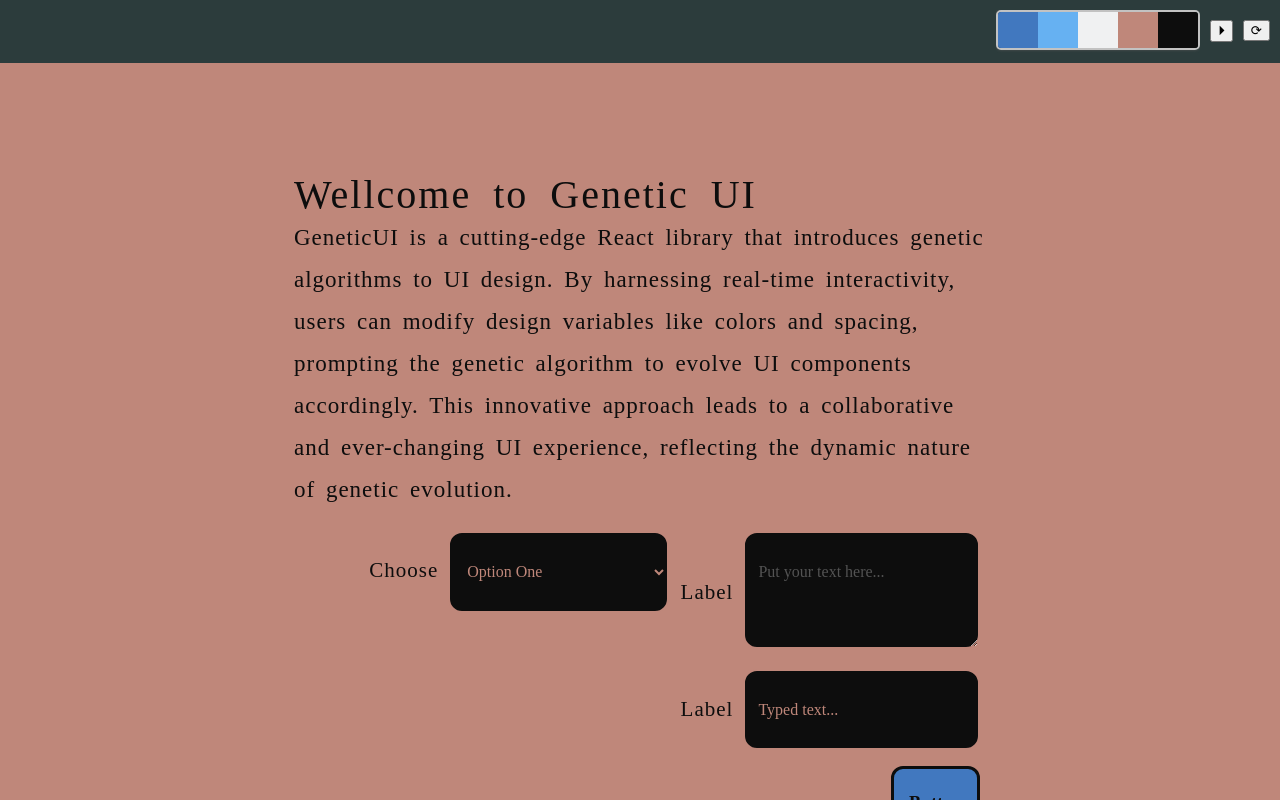
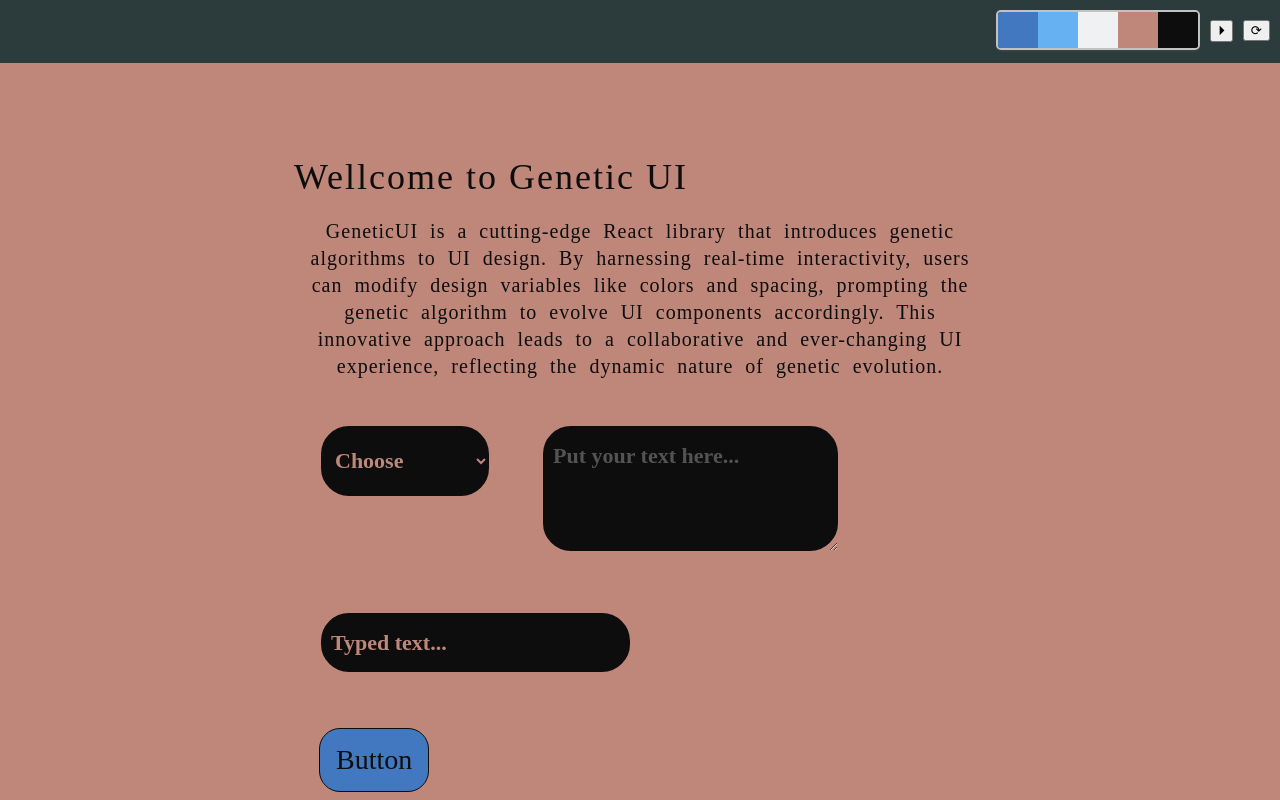
Before and after one commit to geanjunior/genui, a React (Vite) app: page / in a window 1280 px wide. Built offline with nearby package versions, Linux system fonts and the light colour scheme.

Commit message:
Creating GenSectionAlignment componen

```diff
--- a/src/App.tsx
+++ b/src/App.tsx
@@ -1,5 +1,5 @@
 import { useCallback, useEffect, useMemo, useState } from "react";
-import { DnaSequence, GenButton, GenHeader, GenLayout, GenParagraph, GenSection, GenSelectInput, GenSelectInputElement, GenSelectOption, GenTextInput, GenTextInputElement, UIColorPalette, generateRandomIndividual, useDesignSystemDna } from "./genetic";
+import { DnaSequence, GenButton, GenHeader, GenLayout, GenParagraph, GenSection, GenSectionAlignment, GenSelectInput, GenSelectInputElement, GenSelectOption, GenTextInput, GenTextInputElement, UIColorPalette, generateRandomIndividual, useDesignSystemDna } from "./genetic";
 
 import "./App.css"
 
@@ -89,9 +89,9 @@
               value={'Typed text...'}
               onChange={(evt: React.ChangeEvent<GenTextInputElement>) => { console.log(evt.target.value); }} />
           </GenSection>
-          <GenSection>
+          <GenSectionAlignment>
             <GenButton onClick={() => setTimeout(() => alert("Button was clicked!"), 0)}>Button</GenButton>
-          </GenSection>
+          </GenSectionAlignment>
         </GenLayout>
       </section>
     </>
--- a/src/genetic/components/index.ts
+++ b/src/genetic/components/index.ts
@@ -1,5 +1,6 @@
 export * from "./color-palette";
 export * from "./layout";
+export * from "./section-alignment";
 export * from "./section";
 export * from "./header";
 export * from "./paragraph";
--- /dev/null
+++ b/src/genetic/components/section-alignment.tsx
@@ -0,0 +1,36 @@
+import { useEffect, useState } from "react";
+import { GenSectionAlignmentPhenotype, DnaSequence, useDesignSystemDna, GenSectionAlignmentStylePhenotype } from "../../genetic";
+import React from "react";
+
+
+interface GenSectionAlignmentProps extends React.DetailedHTMLProps<React.HTMLAttributes<HTMLElement>, HTMLElement> {
+
+}
+
+const GenSectionAlignment = ({ children, style, ...props }: GenSectionAlignmentProps) => {
+  const [designSystemDna] = useDesignSystemDna();
+  const [stylePhen, setStylePhen] = useState<React.CSSProperties | GenSectionAlignmentStylePhenotype>();
+  const [childStyle, setChildStyle] = useState<React.CSSProperties>();
+
+  useEffect(() => {
+    if (designSystemDna) {
+      const sectionPhenotype = designSystemDna.phenotypes[DnaSequence.Section] as GenSectionAlignmentPhenotype;
+      const childStyle = { display: 'inline-block', verticalAlign: 'text-top' };
+
+      setStylePhen({ ...sectionPhenotype.section, ...style });
+      setChildStyle({ ...sectionPhenotype.child, ...childStyle });
+    }
+  }, [style, designSystemDna]);
+
+  return <section style={{ padding: 0 }} {...props}>
+    {<div style={{ ...stylePhen }}>
+      {React.Children.map(children, child => <div style={childStyle}>{child}</div>)}
+    </div>}
+  </section>
+}
+
+export { GenSectionAlignment };
+
+export type {
+  GenSectionAlignmentProps
+}
--- a/src/genetic/components/section.tsx
+++ b/src/genetic/components/section.tsx
@@ -1,5 +1,5 @@
 import { useEffect, useState } from "react";
-import { GenSectionPhenotype, DnaSequence, useDesignSystemDna, GenSectionStylePhenotype } from "../../genetic";
+import { GenSectionPhenotype, DnaSequence, useDesignSystemDna, GenSectionStylePhenotype, GenSectionAlignment } from "../../genetic";
 import React from "react";
 
 
@@ -32,7 +32,7 @@
 
       setVariation(sectionPhenotype.variation);
       setColumns(sectionPhenotype.columns);
-      setStylePhen({ ...sectionPhenotype.row, ...sectionStyle, ...style });
+      setStylePhen({ ...sectionPhenotype.section, ...sectionStyle, ...style });
       setChildStyle({ ...sectionPhenotype.child, ...childStyle });
     }
   }, [style, designSystemDna]);
@@ -53,9 +53,7 @@
             return rows;
           })()
         default:
-          return <div style={{ ...stylePhen }}>
-            {React.Children.map(children, child => <div style={childStyle}>{child}</div>)}
-          </div>;
+          return <GenSectionAlignment {...props}>{children}</GenSectionAlignment>;
       }
     })()}
   </section>
--- a/src/genetic/dna.ts
+++ b/src/genetic/dna.ts
@@ -7,6 +7,7 @@
   parseToLabelPhenotype,
   parseToLayoutPhenotype,
   parseToParagraphPhenotype,
+  parseToSectionAlignmentPhenotype,
   parseToSectionPhenotype,
   parseToSelectInputPhenotype,
   parseToTextInputPhenotype,
@@ -28,6 +29,7 @@
     map[DnaSequence.ColorPalette] = parseToColorPalettePhenotype(genotypes);
     map[DnaSequence.Typography] = parseToTypographyPhenotype(genotypes);
     map[DnaSequence.Layout] = parseToLayoutPhenotype(genotypes, map);
+    map[DnaSequence.SectionAlignment] = parseToSectionAlignmentPhenotype(genotypes);
     map[DnaSequence.Section] = parseToSectionPhenotype(genotypes);
     map[DnaSequence.Header] = parseToHeaderPhenotype(genotypes, map);
     map[DnaSequence.Paragraph] = parseToParagraphPhenotype(genotypes, map);
--- a/src/genetic/genotype-schemas/index.ts
+++ b/src/genetic/genotype-schemas/index.ts
@@ -1,6 +1,7 @@
 export * from "./color-palette";
 export * from "./typography";
 export * from "./layout";
+export * from "./section-alignment";
 export * from "./section";
 export * from "./header";
 export * from "./paragraph";
--- /dev/null
+++ b/src/genetic/genotype-schemas/section-alignment.ts
@@ -0,0 +1,16 @@
+import { Searchspace, textAlignPhenotype } from "..";
+
+const mountSectionAlignmentSchema = () => [
+  /* session */
+  {
+    type: Searchspace.Values,
+    values: textAlignPhenotype.map((_, i) => i)
+  }, //text-align
+
+  /* child */
+  { type: Searchspace.Range, from: 5, to: 30 }, //padding
+];
+
+export {
+  mountSectionAlignmentSchema
+}
--- a/src/genetic/genotypes/generators.ts
+++ b/src/genetic/genotypes/generators.ts
@@ -18,13 +18,15 @@
   mountLabelGenotypeSchema,
   mountSelectInputGenotypeSchema,
   mountInputGenotypeSchema,
-  mountSectionSchema
+  mountSectionSchema,
+  mountSectionAlignmentSchema
 } from "..";
 
 enum DnaSequence {
   ColorPalette,
   Typography,
   Layout,
+  SectionAlignment,
   Section,
   Header,
   Paragraph,
@@ -40,6 +42,7 @@
   map[DnaSequence.ColorPalette] = mountColorPaletteSchema();
   map[DnaSequence.Typography] = mountTypographyGenotypeSchema();
   map[DnaSequence.Layout] = mountLayoutSchema();
+  map[DnaSequence.SectionAlignment] = mountSectionAlignmentSchema();
   map[DnaSequence.Section] = mountSectionSchema();
   map[DnaSequence.Header] = mountHeaderGenotypeSchema();
   map[DnaSequence.Paragraph] = mountParagraphGenotypeSchema();
--- a/src/genetic/phenotypes/index.ts
+++ b/src/genetic/phenotypes/index.ts
@@ -2,6 +2,7 @@
 export * from "./colors";
 export * from "./typography";
 export * from "./layout";
+export * from "./section-alignment";
 export * from "./section";
 export * from "./header";
 export * from "./paragraph";
--- /dev/null
+++ b/src/genetic/phenotypes/section-alignment.ts
@@ -0,0 +1,43 @@
+import { DnaSequence, Phenotype, textAlignPhenotype } from "..";
+import type { Property } from 'csstype';
+
+interface GenSectionAlignmentStylePhenotype {
+  textAlign?: Property.TextAlign
+}
+interface GenSectionAlignmentChildStylePhenotype {
+  paddign?: string
+}
+
+interface GenSectionAlignmentPhenotype extends Phenotype {
+  section: GenSectionAlignmentStylePhenotype;
+  child: GenSectionAlignmentChildStylePhenotype;
+}
+
+
+const parseToSectionAlignmentPhenotype = (
+  genotypes: number[][]
+): GenSectionAlignmentPhenotype => {
+
+  const sectionGens = genotypes[DnaSequence.SectionAlignment];
+
+  let i = 0;
+  return {
+    section: {
+      textAlign: textAlignPhenotype[sectionGens[i++]],
+    } as GenSectionAlignmentStylePhenotype,
+
+    child: {
+      padding: `${sectionGens[i++]}px`,
+    } as GenSectionAlignmentChildStylePhenotype
+  } as GenSectionAlignmentPhenotype;
+}
+
+export type {
+  GenSectionAlignmentStylePhenotype,
+  GenSectionAlignmentChildStylePhenotype,
+  GenSectionAlignmentPhenotype
+}
+
+export {
+  parseToSectionAlignmentPhenotype
+}
--- a/src/genetic/phenotypes/section.ts
+++ b/src/genetic/phenotypes/section.ts
@@ -1,26 +1,22 @@
-import { DnaSequence, Phenotype, textAlignPhenotype } from "..";
+import { DnaSequence, GenSectionAlignmentPhenotype, GenSectionAlignmentStylePhenotype, textAlignPhenotype } from "..";
 import type { Property } from 'csstype';
 
 const flexDirectionPhenotype = ['row', 'row-reverse', 'column', 'column-reverse'];
 const alignItemsPhenotype = ['flex-start', 'flex-end', 'center', 'stretch'];
 
-interface GenSectionStylePhenotype {
-  textAlign?: Property.TextAlign,
+interface GenSectionStylePhenotype extends GenSectionAlignmentStylePhenotype {
   flexDirection?: Property.FlexDirection,
   alignItems?: Property.AlignItems
 }
+
 interface GenSectionChildStylePhenotype {
-  paddign?: string,
   flexDirection?: Property.FlexDirection,
 }
 
-interface GenSectionPhenotype extends Phenotype {
+interface GenSectionPhenotype extends GenSectionAlignmentPhenotype {
   variation: number;
   columns: number;
-  row: GenSectionStylePhenotype;
-  child: GenSectionChildStylePhenotype;
 }
-
 
 const parseToSectionPhenotype = (
   genotypes: number[][]
@@ -34,7 +30,7 @@
     variation: variation = sectionGens[i++],
     columns: sectionGens[i++],
 
-    row: {
+    section: {
       textAlign: textAlignPhenotype[sectionGens[i++]],
       flexDirection: variation === 1 ? flexDirectionPhenotype[sectionGens[i++]] : (() => {i++})(),
       alignItems: variation === 1 ? alignItemsPhenotype[sectionGens[i++]] : (() => {i++})(),
```
